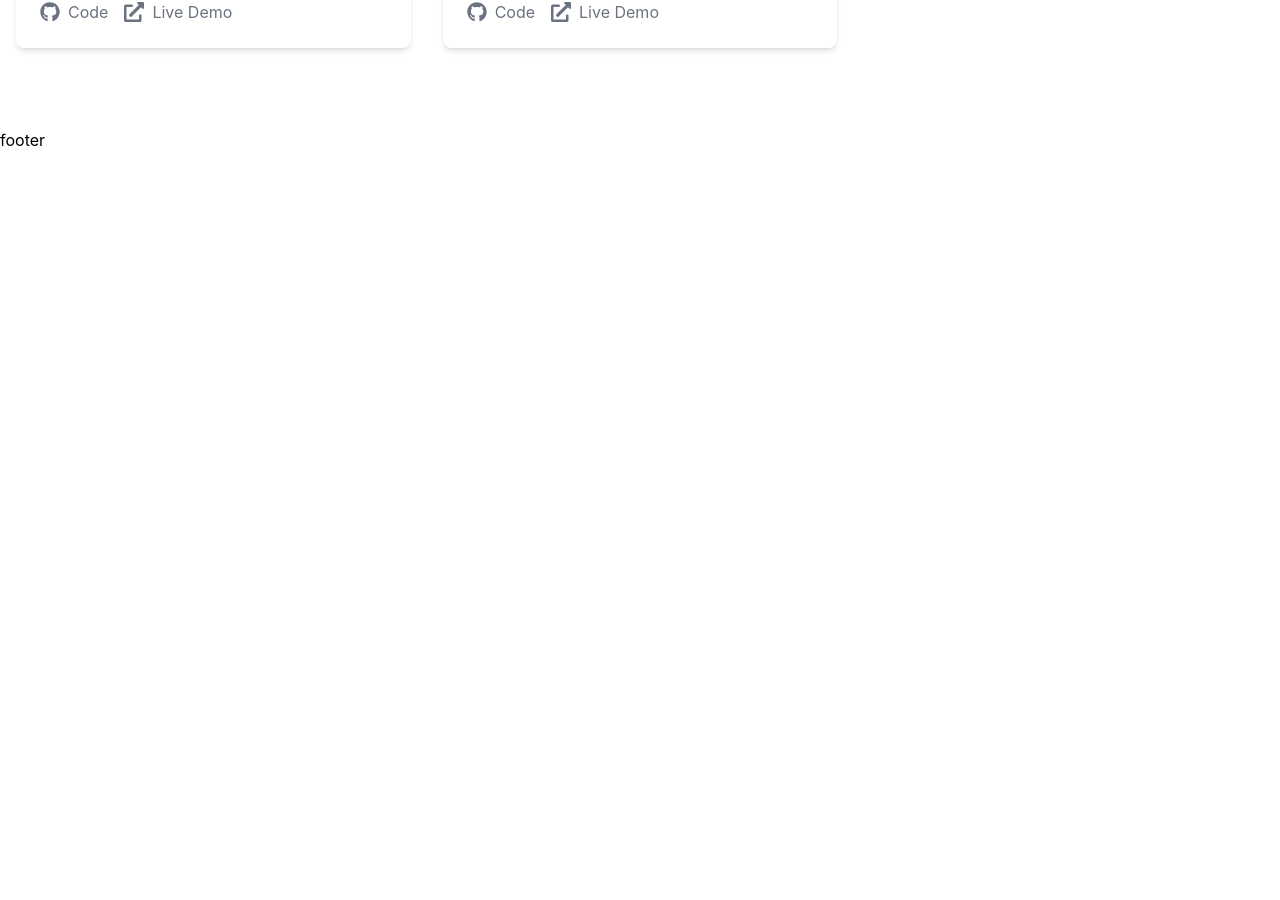
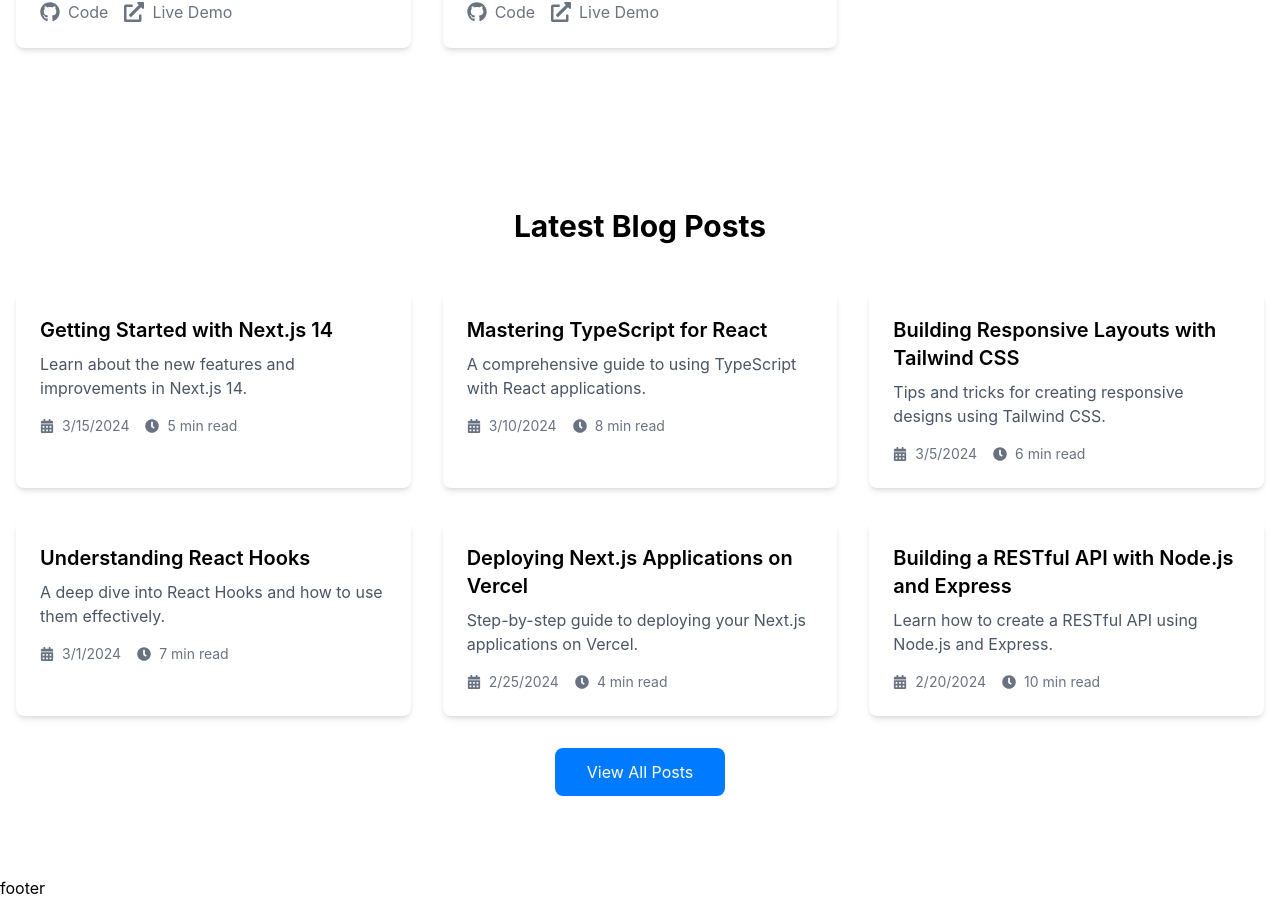
Before and after one commit to anivnssb/Portfolio_nextJs15, a Next.js app: page / in a window 1280 px wide. Shown: the part 2117-3017 px from the top of the page. Before the commit the page ends 2269 px from the top, so only its background shows below. Built offline with nearby package versions, Linux system fonts and the light colour scheme.

Commit message:
Blogs component added

```diff
--- /dev/null
+++ b/src/app/components/Blogs.tsx
@@ -0,0 +1,51 @@
+import { blogs } from '@/contents/blogs';
+import Link from 'next/link';
+import React from 'react';
+import { FaCalendarAlt, FaClock } from 'react-icons/fa';
+
+const Blogs = () => {
+  return (
+    <section className="py-20 container max-w-7xl mx-auto px-4">
+      <h2 className="text-3xl font-bold mb-12 text-center">
+        Latest Blog Posts
+      </h2>
+      <div className="grid grid-cols-1 md:grid-cols-3 gap-8">
+        {blogs.map((blog) => (
+          <article
+            key={blog.slug}
+            className="bg-white dark:bg-dark/50 rounded-lg shadow-md p-6"
+          >
+            <Link href={`/blogs/${blog.slug}`}>
+              <h3 className="text-xl font-semibold mb-2 hover:text-primary transition-colors">
+                {blog.title}
+              </h3>
+            </Link>
+            <p className="text-gray-600 dark:text-gray-300 mb-4">
+              {blog.excerpt}
+            </p>
+            <div className="flex items-center text-sm text-gray-500 dark:texxt-gray-400 space-x-4">
+              <span className="flex items-center">
+                <FaCalendarAlt className="mr-2" />
+                {new Date(blog.date).toLocaleDateString()}
+              </span>
+              <span className="flex items-center">
+                <FaClock className="mr-2" />
+                {blog.readTime}
+              </span>
+            </div>
+          </article>
+        ))}
+      </div>
+      <div className="text-center mt-8">
+        <Link
+          href={'/blogs'}
+          className="inline-block bg-primary text-white px-8 py-3 rounded-lg hover:bg-primary/90 transition-colors"
+        >
+          View All Posts
+        </Link>
+      </div>
+    </section>
+  );
+};
+
+export default Blogs;
--- a/src/app/page.tsx
+++ b/src/app/page.tsx
@@ -1,3 +1,4 @@
+import Blogs from './components/Blogs';
 import Hero from './components/Hero';
 import Projects from './components/Projects';
 export default function Home() {
@@ -5,6 +6,7 @@
     <>
       <Hero />
       <Projects />
+      <Blogs />
     </>
   );
 }
```
